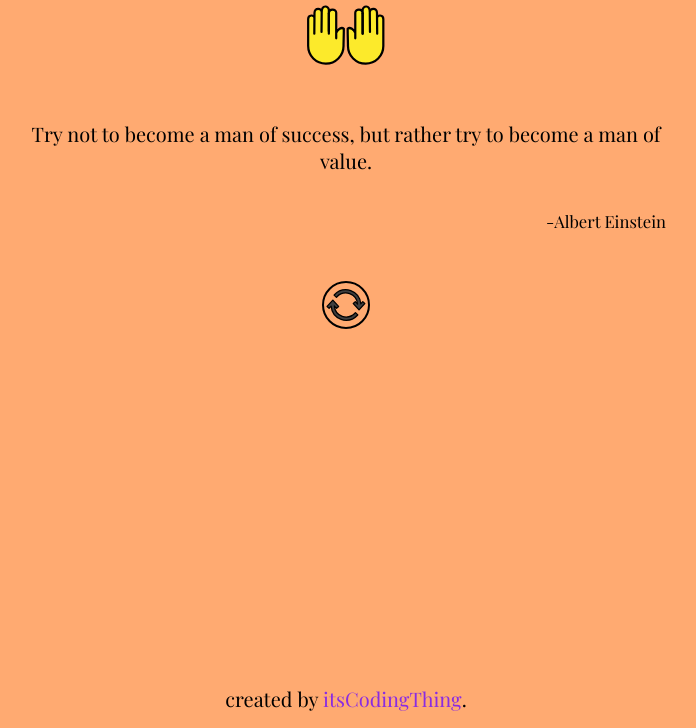
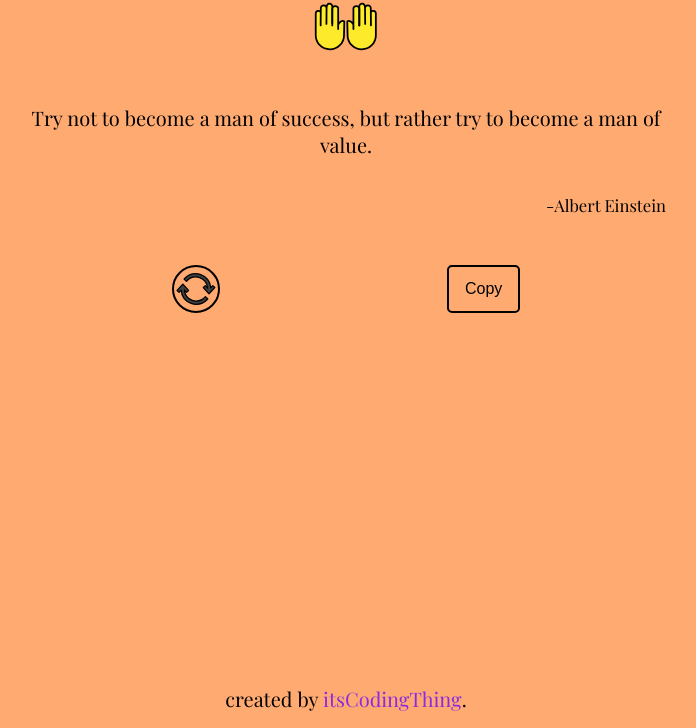
Before and after one commit to itsCodingThing/quotesinhand, a React app: page / in a window 1280 px wide. Shown: the part 72-800 px from the top of the page, without its empty margins (294-990 px from the left). Built offline with nearby package versions, Linux system fonts and the light colour scheme.

Commit message:
adding new copy button in jsx and decreasing the size of hand emoji

```diff
--- a/src/components/QuoteGen.js
+++ b/src/components/QuoteGen.js
@@ -49,11 +49,15 @@ function QuoteGen() {
   return (
     <div className="wrapper">
       <Quote quote={quote} loading={loading} />
-      <div
-        className={loading ? "btn btn-circle rotate" : "btn btn-circle"}
-        disabled={disableBtn}
-        onClick={changeQuote}
-      ></div>
+
+      <div className="btn-group">
+        <div
+          className={loading ? "btn-circle rotate" : "btn-circle btn-hover"}
+          disabled={disableBtn}
+          onClick={changeQuote}
+        ></div>
+        <button className="btn btn-hover">Copy</button>
+      </div>
     </div>
   );
 }
--- a/src/style.css
+++ b/src/style.css
@@ -30,8 +30,8 @@ body {
 }
 
 #emoji {
-  width: 5rem;
-  height: 5rem;
+  width: 4rem;
+  height: 4rem;
   border: none;
   background-image: url(./assests/handsup.svg);
 }
@@ -87,7 +87,23 @@ footer > .innerbox {
   padding-top: 5rem;
 }
 
+.btn-group {
+  display: flex;
+  justify-content: space-around;
+  padding: 0 2rem;
+  width: 100%;
+}
+
 .btn {
+  padding: 0 1rem;
+  background: rgba(0, 0, 0, 0);
+  border: 2px solid black;
+  font-size: 1rem;
+  cursor: pointer;
+  border-radius: 5px;
+}
+
+.btn-circle {
   border: none;
   width: 3rem;
   height: 3rem;
@@ -97,16 +113,16 @@ footer > .innerbox {
   cursor: pointer;
   border: 2px solid black; /* Green */
   transition-duration: 0.4s;
-  border-radius: 2px;
-}
-/* #4caf50 */
-.btn:hover {
-  background-color: yellow; /* Green */
-  color: white;
+  border-radius: 100%;
 }
 
-.btn-circle {
-  border-radius: 100%;
+/* #4caf50 */
+.btn-hover:hover {
+  background-color: yellow;
+}
+
+button:focus {
+  outline: none;
 }
 
 .rotate {
```
